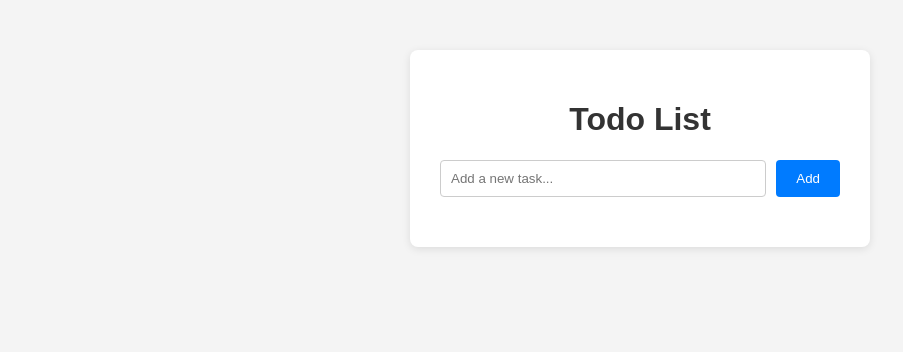
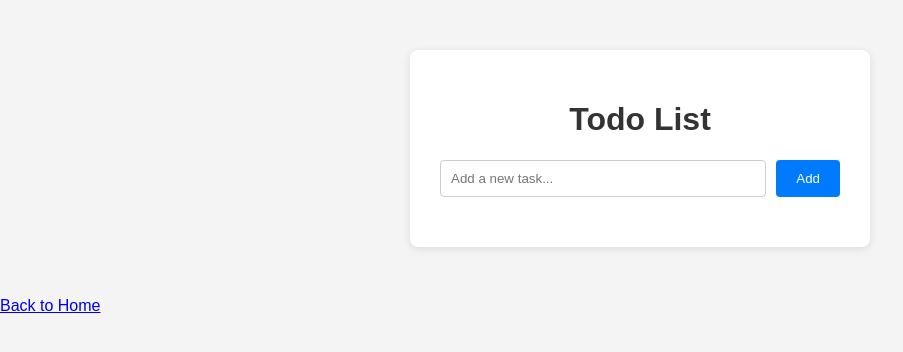
Before and after one commit to pkartikkumar/demorepo_new, a plain HTML site: page index.html in a window 1280 px wide. Shown: the whole page, without its empty margins (0-903 px from the left). Drawn offline with Linux system fonts and the light colour scheme.

Commit message:
changes done

```diff
--- a/index.html
+++ b/index.html
@@ -15,6 +15,7 @@
         </form>
         <ul id="todo-list"></ul>
     </div>
+     <a href="home.html" class="button">Back to Home</a>
     <script src="script.js"></script>
 </body>
 </html>
```
